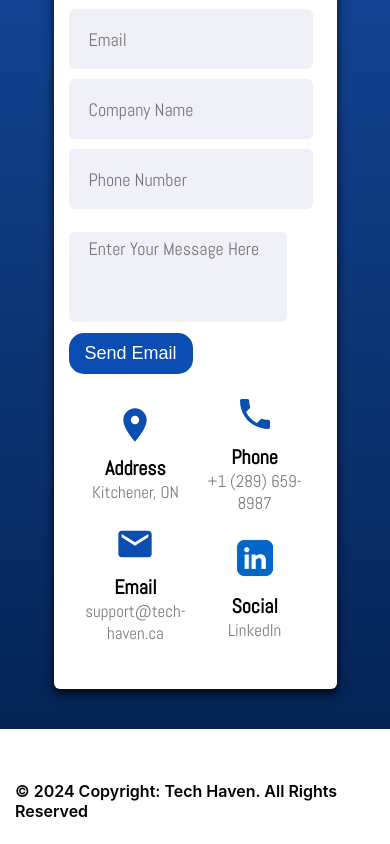
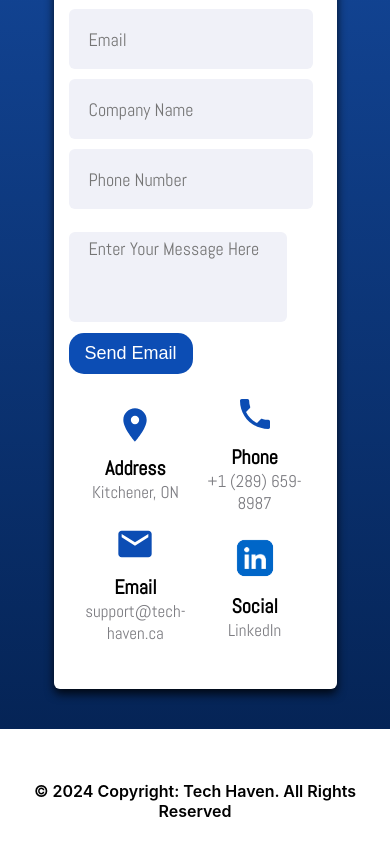
Before and after one commit to Himja17/Tech-Haven, a React (Create React App) app: page / in a window 390 px wide. Shown: the part 2924-3768 px from the top of the page. Built offline with nearby package versions, Linux system fonts and the light colour scheme.

Commit message:
footer mobile responsive

```diff
--- a/src/Component/Footer/Footer.scss
+++ b/src/Component/Footer/Footer.scss
@@ -1,3 +1,5 @@
+@import "../../styles/partials/mixins";
+
 .footer-main {
   margin: 15px;
   display: flex;
@@ -9,3 +11,8 @@
 .footer-copyright {
   font-weight: 600;
 }
+@include mobileView {
+  .footer-main {
+    text-align: center;
+  }
+}
```
